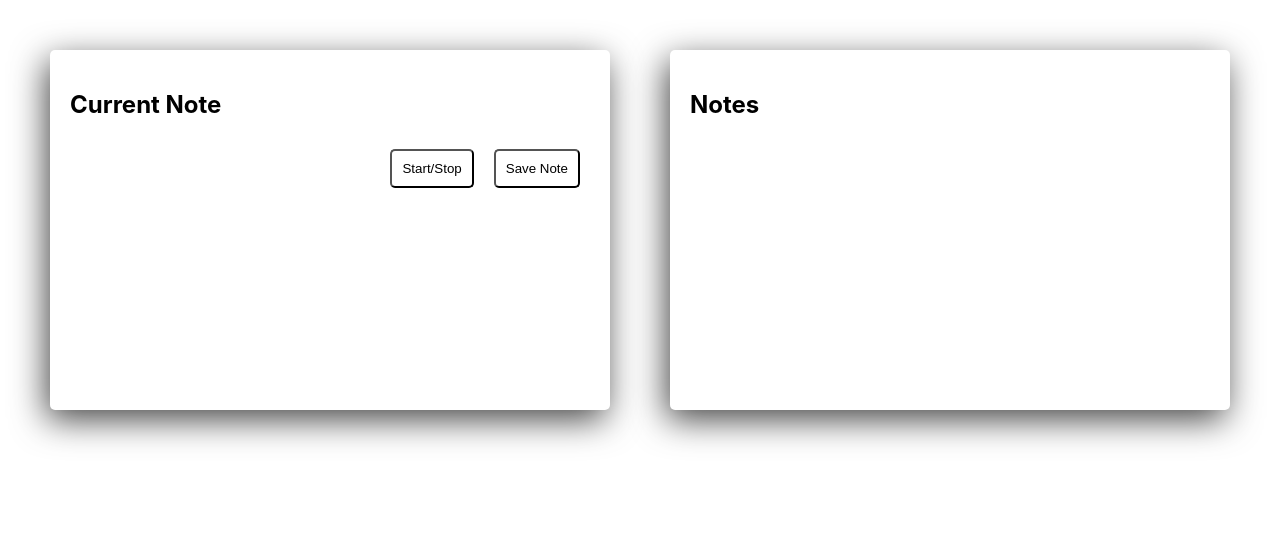
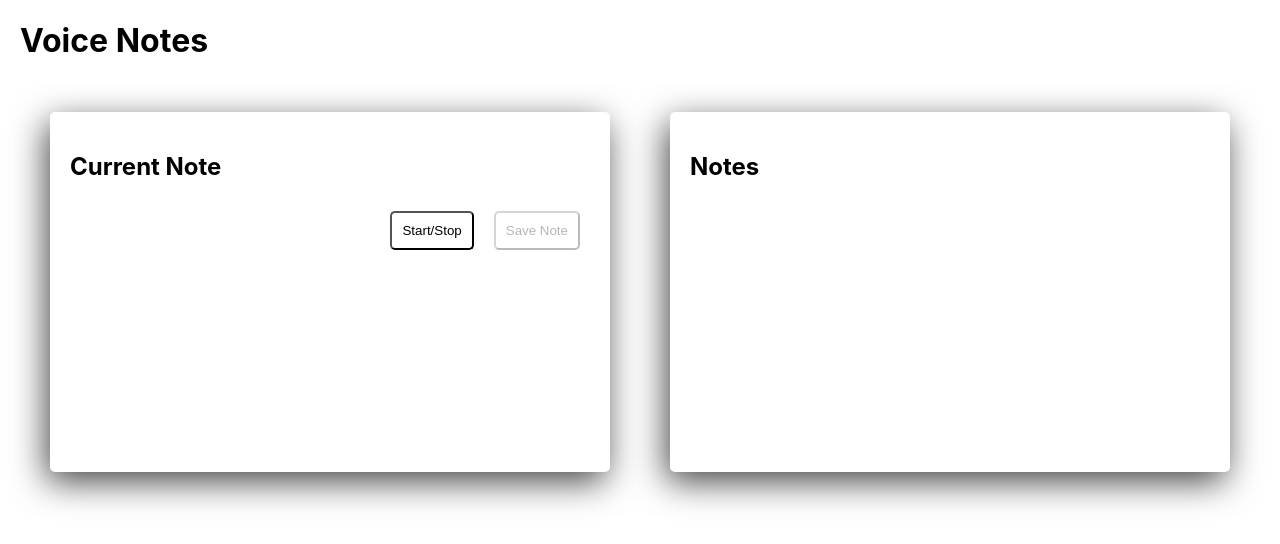
Before and after one commit to dharmabumzee/VoiceToText, a React (Create React App) app: page / in a window 1280 px wide. Shown: the top 544 px of the page. Built offline with nearby package versions, Linux system fonts and the light colour scheme.

Commit message:
add event handlers

```diff
--- a/src/App.js
+++ b/src/App.js
@@ -14,17 +14,28 @@ function App() {
   const [note, setNote] = useState(null);
   const [savedNotes, setSavedNotes] = useState([]);
 
+  const handleSaveNote = () => {
+    console.log("handled");
+  };
+
   return (
+    <>
+      <h1>Voice Notes</h1>
       <div className="container ">
         <div className="box">
           <h2>Current Note</h2>
-        <button>Save Note</button>
-        <button>Start/Stop</button>
+          <button onClick={handleSaveNote} disabled={!note}>
+            Save Note
+          </button>
+          <button onClick={() => setIsListening((prevState) => !prevState)}>
+            Start/Stop
+          </button>
         </div>
         <div className="box">
           <h2>Notes</h2>
         </div>
       </div>
+    </>
   );
 }
 
```
Lines whose indentation alone changed are shown as unchanged.
